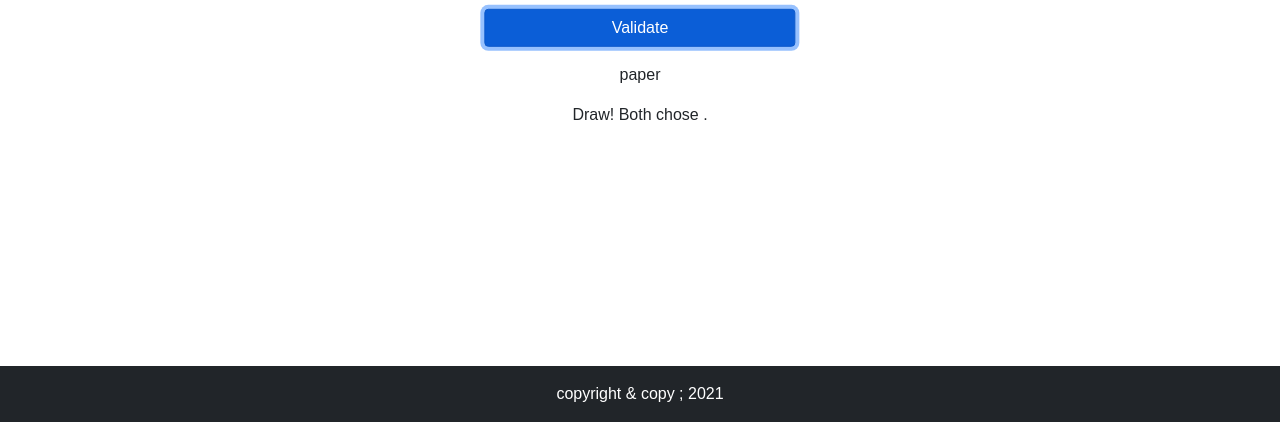
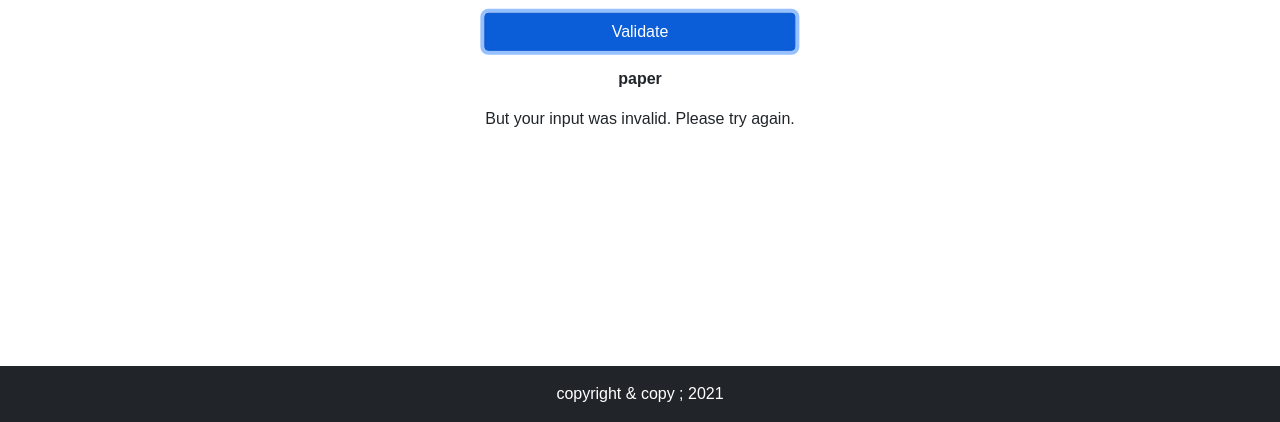
Before and after one commit to pro-boost/rock-paper-scissors, a plain HTML site: page index.html in a window 1280 px wide. Both pictures are taken after a click on the button "Validate". Shown: the part 378-800 px from the top of the page. Drawn offline with nearby package versions, Linux system fonts and the light colour scheme.

Commit message:
correct game change else fct add text for results

```diff
--- a/index.html
+++ b/index.html
@@ -15,11 +15,11 @@
                 <p class="lead text-center  pt-3">Play against the computer</p>
         </div>
         <div class="game">
-            <h2 class="text-center mb-3">Choose your weapon!</h2>
+            <h2 class="text-center mb-4">Choose your weapon!</h2>
             <input class="form-control text-center" type="text" id="game" placeholder="Enter your choice" onkeypress="handleKeyPress(event)">
             <button class="btn btn-primary mt-3 w-100" onclick="playGame()">Validate</button>
-            <p class="mt-3 text-center " id="computersChoice"></p>
-            <p class="mt-3 text-center " id="result"></p>
+            <p class="mt-3 text-center fw-bold " id="computersChoice"> Computers Choice</p>
+            <p class="mt-3 text-center " id="result">result</p>
         </div>
         <div class="footer bg-dark text-white text-center m-0 p-3">
             copyright & copy ; 2021
--- a/script.js
+++ b/script.js
@@ -22,8 +22,10 @@ function playGame() {
         result = "You lose! " + randomString + " beats " + game + ".";
     } else if (game === "scissors" && randomString === "paper") {
         result = "You win! " + game + " beats " + randomString + ".";
+    } else if (game === randomString) {
+        result = "Draw! Both chose " + game + ".";
     } else {
-        result = "Draw! Both chose " + game + ".";
+        result = "But your input was invalid. Please try again.";
     }
     computersChoice = randomString;
     document.getElementById("computersChoice").textContent = randomString;
```
